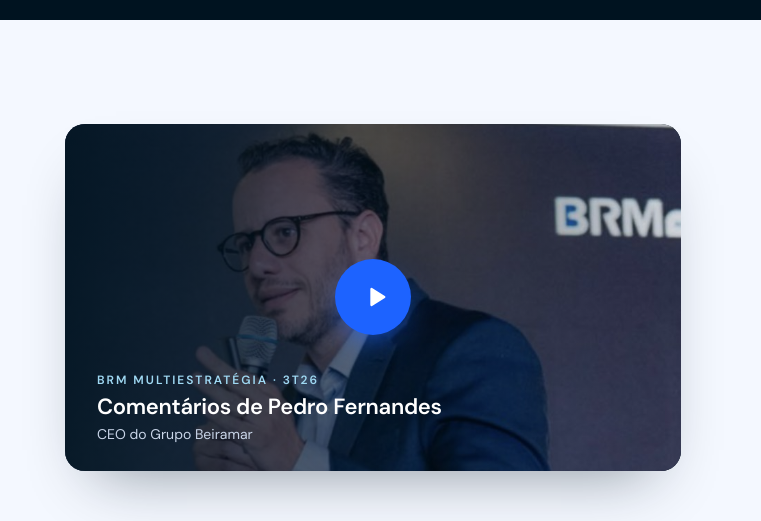
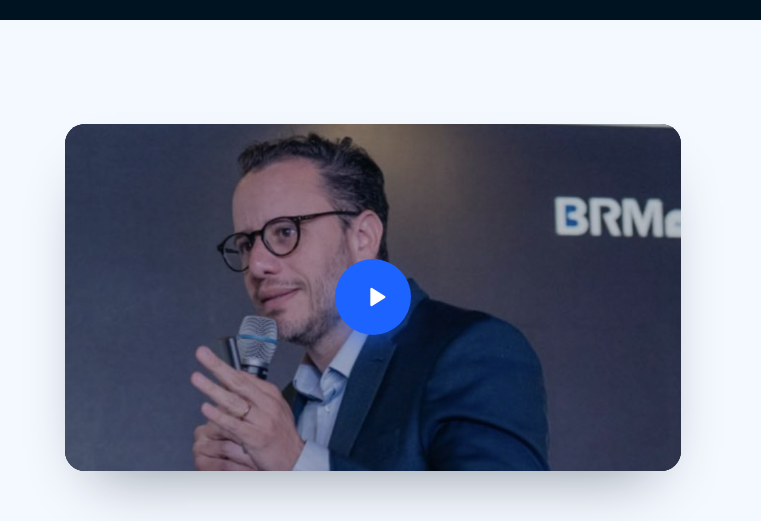
Before and after one commit to Beiramar-imoveis/brm-asset, a plain HTML site: page site/fundo-brme.html in a window 1280 px wide. Shown: the part 2360-2881 px from the top of the page, 519-1280 px from the left. Drawn offline with Linux system fonts and the light colour scheme.

Commit message:
Capas dos vídeos sem textos
Remove a legenda da capa (fundo · 3T26, "Comentários de Pedro Fernandes",
"CEO do Grupo Beiramar"); o título fica só na descrição ao lado. Véu
escuro da capa suavizado e uniforme, só para destacar o botão de play.

Co-Authored-By: Claude Opus 5.5 <noreply@anthropic.com>
Claude-Session: https://claude.ai/code/session_01DTmW2DjxUA81sPKf5xeZ4F

```diff
--- a/site/css/site.css
+++ b/site/css/site.css
@@ -981,12 +981,7 @@ html:not(.motion) .tl-item--brm .tl-dot { background: var(--accent); }
    Nada é carregado do YouTube até o clique em reproduzir (capa local). */
 .video-embed { position: relative; aspect-ratio: 16 / 9; border-radius: 20px; overflow: hidden; background: #001320; isolation: isolate; box-shadow: 0 30px 60px -30px rgba(0, 19, 32, .45); }
 .video-poster { position: absolute; inset: 0; width: 100%; height: 100%; object-fit: cover; object-position: 70% 25%; transition: transform .8s var(--ease-out); }
-.video-embed::before { content: ""; position: absolute; inset: 0; z-index: 1; pointer-events: none;
-  background: linear-gradient(90deg, rgba(0, 19, 32, .92) 0%, rgba(0, 19, 32, .6) 45%, rgba(0, 19, 32, .15) 100%); }
-.video-caption { position: absolute; left: 32px; bottom: 28px; z-index: 2; display: flex; flex-direction: column; gap: 4px; color: #FFFFFF; pointer-events: none; }
-.video-caption span:first-child { font-size: 12px; font-weight: 600; letter-spacing: 2px; text-transform: uppercase; color: #9FD8F2; }
-.video-caption strong { font-size: 22px; font-weight: 600; letter-spacing: -.3px; }
-.video-caption span:last-child { font-size: 14px; color: #C9D5E8; }
+.video-embed::before { content: ""; position: absolute; inset: 0; z-index: 1; pointer-events: none; background: rgba(0, 19, 32, .28); }
 .video-play { position: absolute; inset: 0; z-index: 3; display: flex; align-items: center; justify-content: center; cursor: pointer; background: none; border: 0; color: #FFFFFF; }
 .video-play svg { box-sizing: content-box; padding: 24px 22px 24px 26px; border-radius: 999px; background: var(--accent); box-shadow: 0 12px 30px -8px rgba(29, 99, 255, .7); transition: transform .3s var(--ease), background-color .3s var(--ease); }
 .video-play:hover svg, .video-play:focus-visible svg { transform: scale(1.08); background: #3B7BFF; }
@@ -997,8 +992,5 @@ html:not(.motion) .tl-item--brm .tl-dot { background: var(--accent); }
 .video-yt-link { align-self: flex-start; display: inline-flex; align-items: center; gap: 8px; font-size: 15px; font-weight: 600; color: #1D63FF; }
 .video-yt-link:hover { text-decoration: underline; }
 @media (max-width: 760px) {
-  .video-caption { left: 18px; bottom: 16px; }
-  .video-caption strong { font-size: 16px; }
-  .video-caption span:last-child { display: none; }
   .video-play svg { padding: 16px 14px 16px 18px; width: 22px; height: 22px; }
 }
--- a/site/fundo-brme.html
+++ b/site/fundo-brme.html
@@ -152,7 +152,6 @@
 </div>
 <div class="video-embed" data-youtube="a3dJqwiY73U" data-title="BRM Asset | Relatório 3º Trimestre 2026 - FII I">
 <img class="video-poster" src="assets/b56fb1356974dcc8e7047b1e668dd4f3.jpg" alt="" loading="lazy" decoding="async">
-<div class="video-caption"><span>BRM Multiestratégia · 3T26</span><strong>Comentários de Pedro Fernandes</strong><span>CEO do Grupo Beiramar</span></div>
 <button type="button" class="video-play" aria-label="Assistir ao relatório do BRM Multiestratégia em vídeo"><svg width="28" height="28" viewBox="0 0 24 24" fill="currentColor" aria-hidden="true"><path d="M8 5.14v13.72a1 1 0 0 0 1.52.85l10.9-6.86a1 1 0 0 0 0-1.7L9.52 4.29A1 1 0 0 0 8 5.14z"></path></svg></button>
 </div>
 </div>
--- a/site/js/i18n-en.js
+++ b/site/js/i18n-en.js
@@ -729,10 +729,6 @@ window.BRM_I18N_EN = {
   "Pedro Fernandes, CEO do Grupo Beiramar, comenta os resultados do BRM MCMV no terceiro trimestre de 2026.": "Pedro Fernandes, CEO of Grupo Beiramar, discusses BRM MCMV's results for the third quarter of 2026.",
   "Pedro Fernandes, CEO do Grupo Beiramar, comenta os resultados do BRM Multiestratégia no terceiro trimestre de 2026.": "Pedro Fernandes, CEO of Grupo Beiramar, discusses BRM Multiestratégia's results for the third quarter of 2026.",
   "Assistir no YouTube": "Watch on YouTube",
-  "BRM MCMV · 3T26": "BRM MCMV · Q3 2026",
-  "BRM Multiestratégia · 3T26": "BRM Multiestratégia · Q3 2026",
-  "Comentários de Pedro Fernandes": "Commentary by Pedro Fernandes",
-  "CEO do Grupo Beiramar": "CEO of Grupo Beiramar",
   "Assistir ao relatório do BRM MCMV em vídeo": "Watch the BRM MCMV video report",
   "Assistir ao relatório do BRM Multiestratégia em vídeo": "Watch the BRM Multiestratégia video report",
   "Algumas páginas dos fundos têm vídeos hospedados no YouTube (Google), exibidos em modo de privacidade aprimorada. Nenhum conteúdo do YouTube é carregado antes de você clicar em reproduzir; a partir desse clique, o YouTube pode usar cookies e armazenamento próprios, conforme a política de privacidade do Google.": "Some fund pages feature videos hosted on YouTube (Google), shown in privacy-enhanced mode. No YouTube content is loaded until you press play; from that click on, YouTube may use its own cookies and storage, under Google's privacy policy."
```
Also changed, not shown: site/fundo-mcmv.html (+0 -1 lines).
